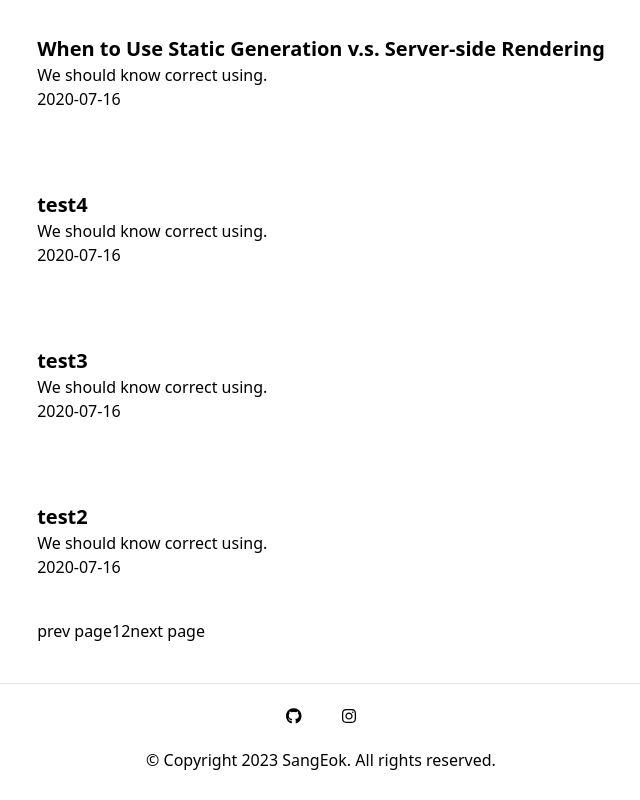
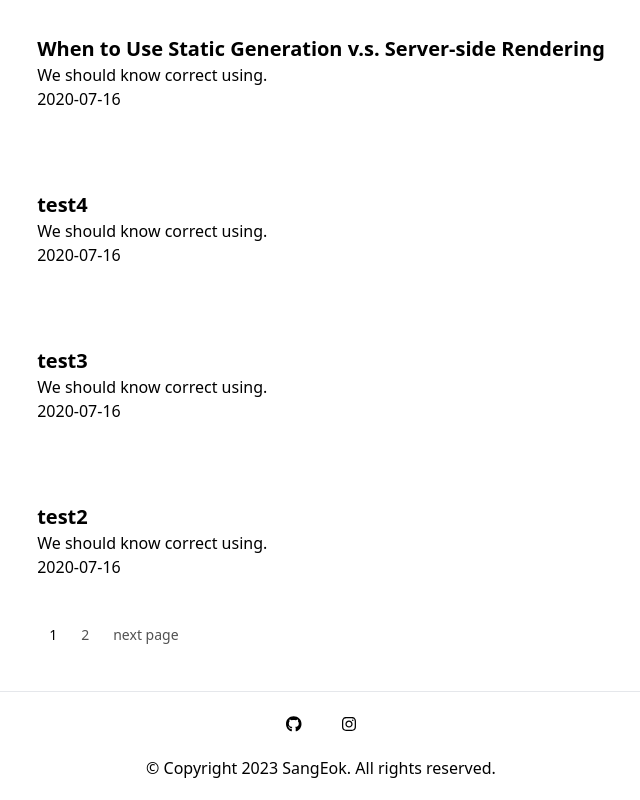
Before and after one commit to Sangeok/blog_nextjs, a Next.js app: page / in a window 1280 px wide. Shown: the part 305-1105 px from the top of the page, without its empty margins (319-959 px from the left). Built offline with nearby package versions, Linux system fonts and the light colour scheme.

Commit message:
pagination

```diff
--- a/components/PaginationControls.tsx
+++ b/components/PaginationControls.tsx
@@ -10,7 +10,6 @@ interface PaginationControlsProps {
 const PaginationControls: FC<PaginationControlsProps> = (
     {
         totalPosts,
-
     }
 ) => {
     const router = useRouter();
@@ -28,27 +27,38 @@ const PaginationControls: FC<PaginationControlsProps> = (
 
     return (
         <div className="flex">
-            <button onClick={()=>{
+            {
+                (Number(page)> 1) &&
+                <button className="relative block rounded bg-transparent px-3 py-1.5 text-sm text-neutral-600 transition-all duration-300 hover:bg-neutral-100 dark:text-white dark:hover:bg-neutral-700 dark:hover:text-white" onClick={()=>{
                     router.push(`/?page=${Number(page)-1}&perPage=${perPage}`)
                 }}>
-            prev page
+                    Previous
                 </button>
-            <div>
+            }
+            <div className="flex flex-row">
                 {
-                    pages.map((page, i)=>{
+                    pages.map((pageNumber, i)=>{
                         return (
-                            <button key={i} onClick={()=>{
-                                router.push(`/?page=${Number(page)}&perPage=${perPage}`)
-                            }}>{page}</button>
+                            (Number(page) === pageNumber) ?
+                            <button className="relative block rounded bg-primary-100 px-3 py-1.5 text-sm font-medium text-primary-700 transition-all duration-300" key={i} onClick={()=>{
+                                router.push(`/?page=${Number(pageNumber)}&perPage=${perPage}`)
+                            }}>{pageNumber}</button>
+                            :
+                            <button className="relative block rounded bg-transparent px-3 py-1.5 text-sm text-neutral-600 transition-all duration-300 hover:bg-neutral-100 dark:text-white dark:hover:bg-neutral-700 dark:hover:text-white" key={i} onClick={()=>{
+                                router.push(`/?page=${Number(pageNumber)}&perPage=${perPage}`)
+                            }}>{pageNumber}</button>
                         )
                     })
                 }
             </div>
-            <button onClick={()=>{
+            {
+                (Number(page) < totalPages) &&
+                <button className="relative block rounded bg-transparent px-3 py-1.5 text-sm text-neutral-600 transition-all duration-300 hover:bg-neutral-100 dark:text-white dark:hover:bg-neutral-700 dark:hover:text-white" onClick={()=>{
                     router.push(`/?page=${Number(page)+1}&perPage=${perPage}`)
                 }}>
                     next page
                 </button>
+            }
         </div>
     )
 }
```
Lines whose indentation alone changed are shown as unchanged.
